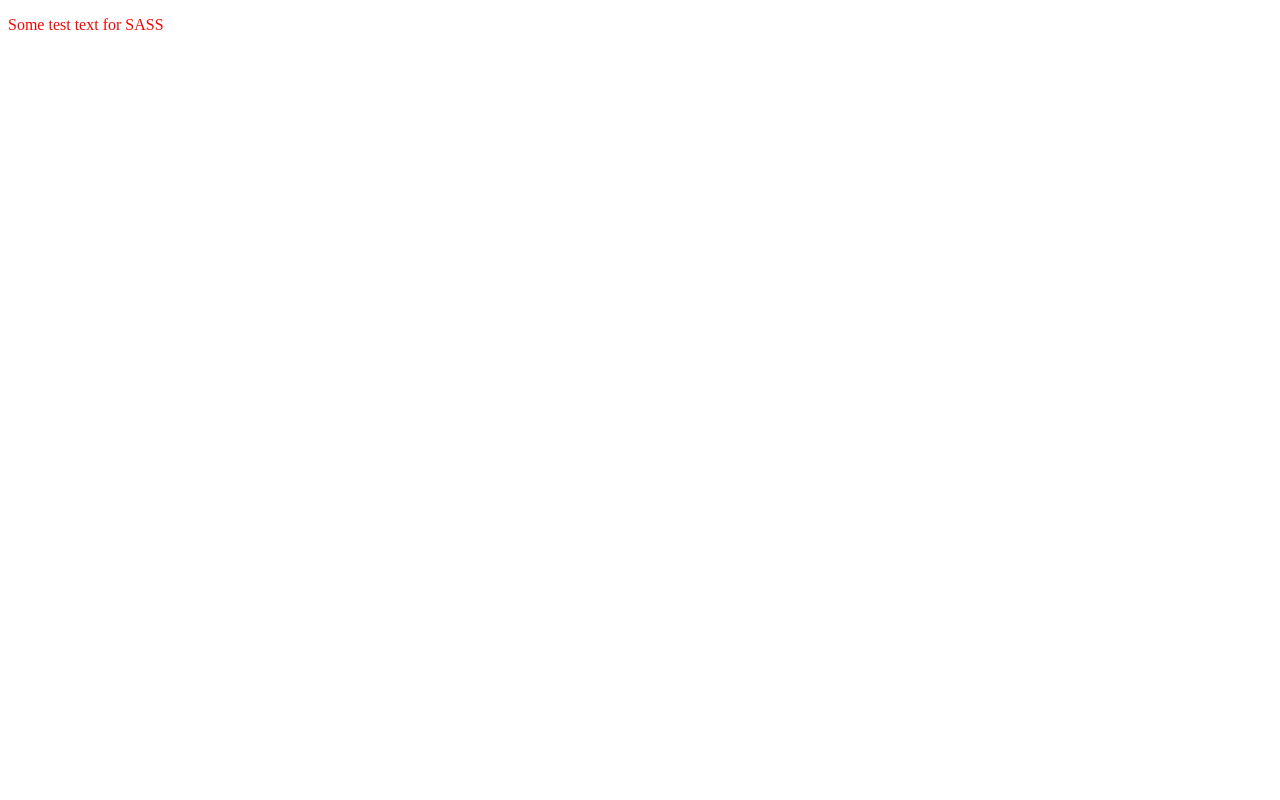
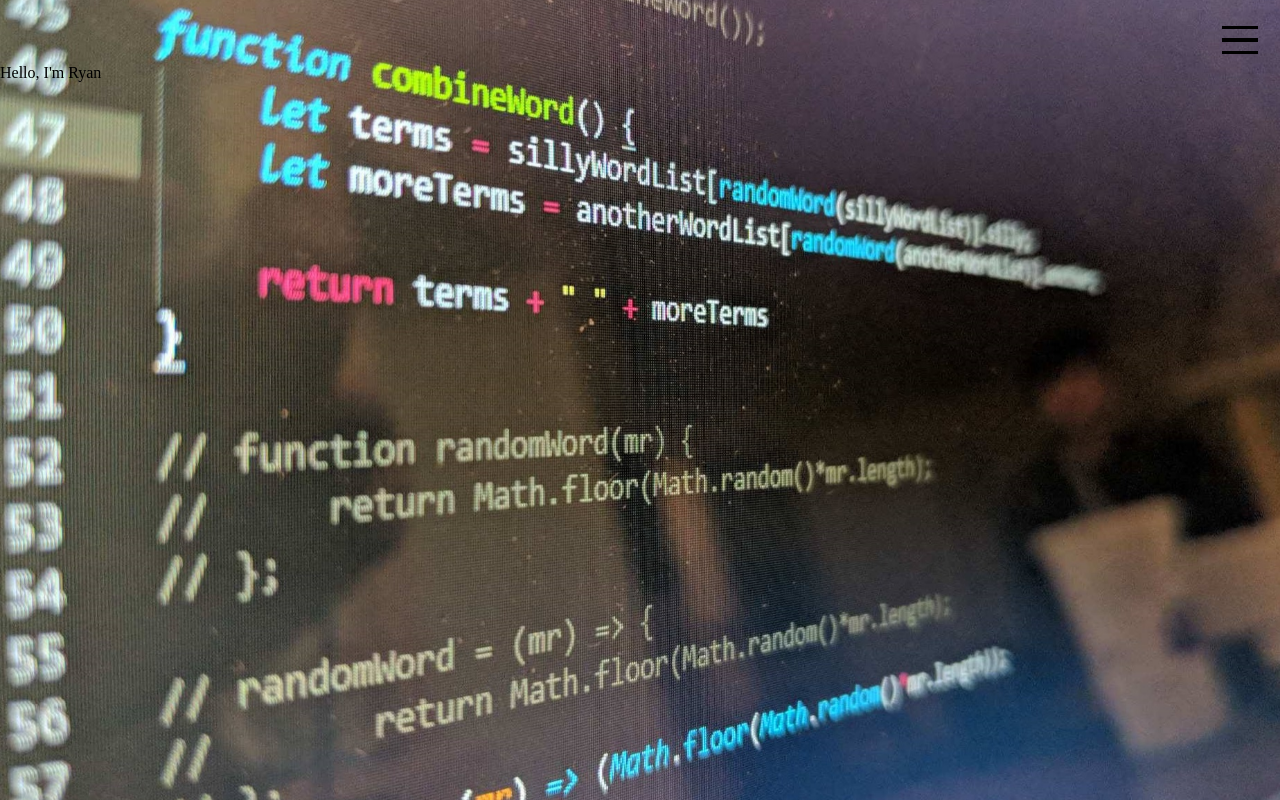
Before and after one commit to RJDulac/portfolio-2, a website: page index.html in a window 1280 px wide. Drawn offline with Linux system fonts and the light colour scheme.

Commit message:
more stuff done

```diff
--- a/index.html
+++ b/index.html
@@ -7,8 +7,20 @@
 	<title>Ryan Dulac</title>
 	<link rel="stylesheet" type="text/css" href="css/main.css">
 </head>
-<body>
-	<p>Some test text for SASS</p>
+<body class="container">
+	<div class="background"></div>
+	<header class="main-header">
+		<div>
+			<button class="toggle-button">
+				<span class="toggle-button__bar"></span>
+		    	<span class="toggle-button__bar"></span>
+		    	<span class="toggle-button__bar"></span>
+			</button>
+		</div>
+	</header>
+	<main>
+		<section>Hello, I'm Ryan</section>
+	</main>
 
 </body>
 </html>
--- a/main.scss
+++ b/main.scss
@@ -1,3 +1,41 @@
-p {
-	color: red;
+* {
+    box-sizing: border-box;
+    margin: 0;
+
 }
+// .container {
+// 	display: grid;
+// 	grid-template-rows: [row1-start] 25% [row1-end] 100px [third-line] auto [last-line];
+// }
+.background {
+	background: url("../images/code-background.jpg") center/cover;
+	width: 100vw;
+    height: 100vh;
+	position: fixed;
+    // filter: grayscale(40%);
+    z-index: -1;
+}
+.main-header {
+	display: flex;
+	justify-content: flex-end;
+}
+.toggle- {
+		&button {
+	  width: 3rem;
+	  background: transparent;
+	  border: none;
+	  cursor: pointer;
+	  padding-top: 0;
+	  padding-bottom: 0;
+	  vertical-align: middle;
+	  	margin-right: 1rem;
+	  	margin-top: 1rem;
+		  &__bar {
+		  width: 100%;
+		  height: 0.2rem;
+		  background: black;
+		  display: block;
+		  margin: 0.6rem 0;
+		}
+	}
+}
```
Also changed, not shown: CSS/main.css, images/code-background.jpg (added), images/moi.jpg (added), 1 other file.
